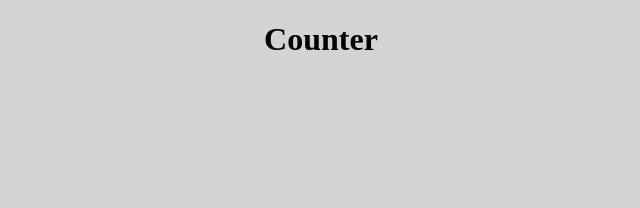
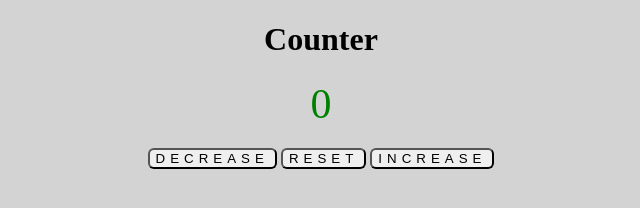
Before and after one commit to RadmiloM/NumberCounter, a plain HTML site: page index.html in a window 1280 px wide. Shown: the whole page, without its empty margins (319-959 px from the left). Drawn offline with Linux system fonts and the light colour scheme.

Commit message:
added buttons with styles

```diff
--- a/index.html
+++ b/index.html
@@ -1,11 +1,20 @@
 <!DOCTYPE html>
 <html lang="en">
+
 <head>
     <title>Number Counter</title>
     <link rel="stylesheet" href="styles.css">
 </head>
+
 <body>
     <h1>Counter</h1>
+    <div class="counter">0</div>
+    <div class="operations">
+        <button class="operation">DECREASE</button>
+        <button class="operation">RESET</button>
+        <button class="operation">INCREASE</button>
+    </div>
     <script src="app.js"> </script>
 </body>
+
 </html>
--- a/styles.css
+++ b/styles.css
@@ -5,3 +5,18 @@ body {
 h1 {
     text-align: center;
 }
+
+.counter {
+    text-align: center;
+    margin-bottom: 20px;
+    font-size: 42px;
+    color: green;
+}
+.operations{
+    text-align: center;
+}
+
+.operation {
+    letter-spacing: 5px;
+    border-radius: 6px;
+}
```
Lines whose indentation alone changed are shown as unchanged.
